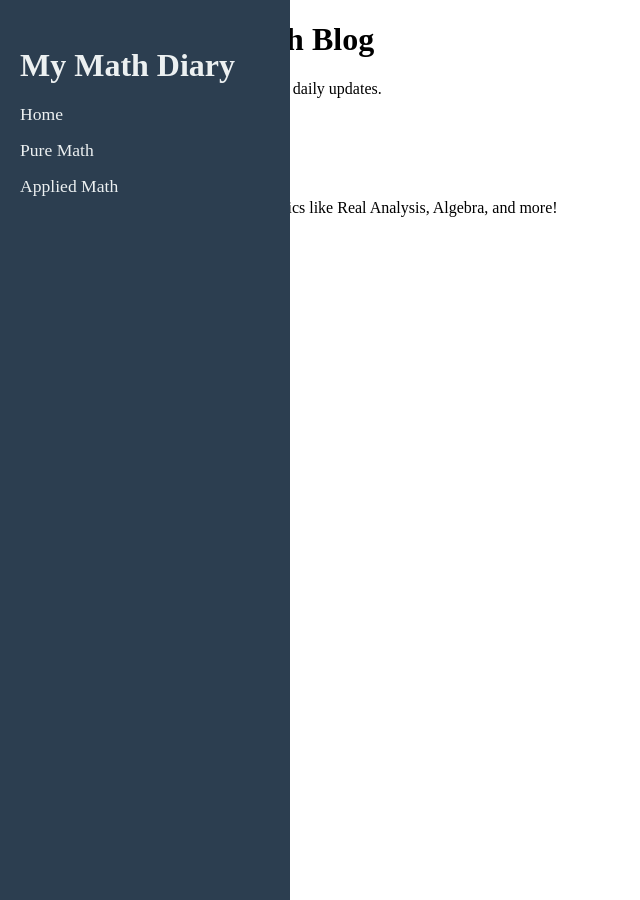
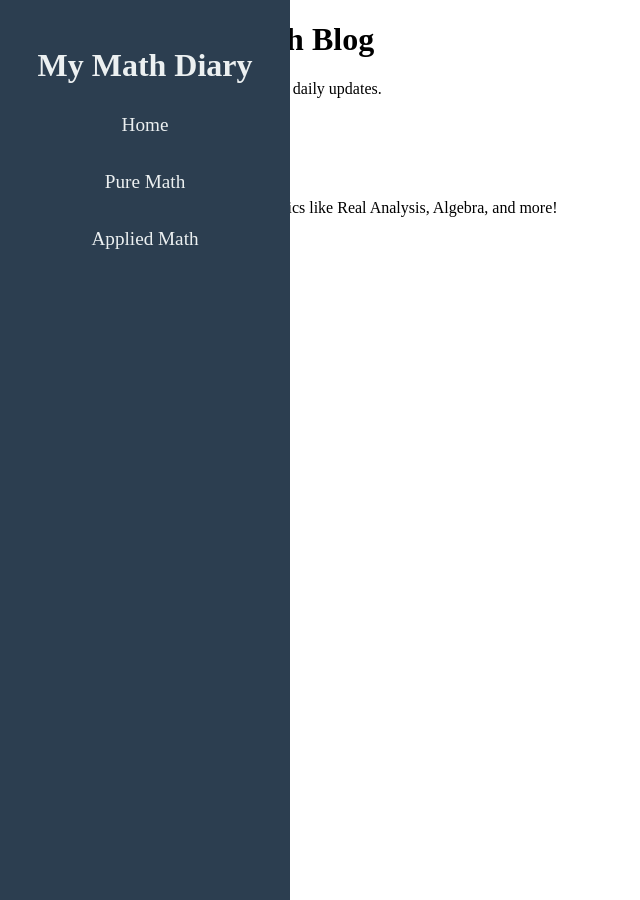
Before and after one commit to GitDisciplined/GitDisciplined.github.io, a Jekyll site: the page built from index.md, in a window 1280 px wide. Shown: the whole page, without its empty margins (0-640 px from the left). Built offline with Jekyll 4.4.1, drawn with Linux system fonts in a browser that asks for light colours.

Commit message:
Update style.css

```diff
--- a/assets/css/style.css
+++ b/assets/css/style.css
@@ -1,14 +1,14 @@
 /* Basic Styles for Sidebar */
 .sidebar {
   width: 250px;
-  background-color: #2c3e50; /* Dark blue background for the sidebar */
-  color: #fff;  /* White text for contrast */
+  background-color: #2c3e50;  /* Dark blue background */
+  color: #fff;  /* White text */
   padding: 20px;
   height: 100vh;  /* Full height of the page */
   position: fixed;
   top: 0;
   left: 0;
-  transition: transform 0.3s ease; /* Smooth transition for mobile view */
+  transition: transform 0.3s ease;
 }
 
 .sidebar h2 {
@@ -16,6 +16,7 @@
   font-size: 2em;
   margin-bottom: 20px;
   color: #ecf0f1; /* Light color for the title */
+  text-align: center;  /* Center the title */
 }
 
 .sidebar ul {
@@ -24,21 +25,26 @@
 }
 
 .sidebar li {
-  margin: 15px 0;
+  margin: 15px 0;  /* Space between items */
 }
 
 .nav-link {
-  color: #ecf0f1;  /* Light gray text */
+  color: #ecf0f1;  /* Light text color */
   text-decoration: none;
-  font-size: 1.1em;
+  font-size: 1.2em;  /* Adjust font size for better readability */
+  display: block;
+  padding: 10px;
+  text-align: center;  /* Center-align the text */
+  border-radius: 5px;  /* Rounded corners for a modern look */
+  transition: background-color 0.3s ease, color 0.3s ease;
 }
 
 .nav-link:hover {
-  color: #3498db; /* Blue color on hover */
-  text-decoration: underline; /* Underline on hover for emphasis */
+  background-color: #3498db;  /* Blue background on hover */
+  color: #fff;  /* White text on hover */
 }
 
-/* Pure Math Dropdown */
+/* Pure Math Dropdown Styling */
 .dropdown {
   position: relative;
 }
@@ -48,19 +54,21 @@
   position: absolute;
   top: 100%;
   left: 0;
-  background-color: #34495e; /* Darker background for dropdown */
+  background-color: #34495e;  /* Darker background for the dropdown */
   width: 100%;
   list-style-type: none;
+  padding: 10px 0;
   margin: 0;
-  padding: 10px 0;
+  border-radius: 5px;
 }
 
 .dropdown-menu li {
-  padding: 8px 20px;
+  padding: 10px;
+  text-align: center;
 }
 
 .dropdown:hover .dropdown-menu {
-  display: block; /* Show dropdown when hovering over Pure Math */
+  display: block;  /* Show dropdown on hover */
 }
 
 .dropdown-menu .nav-link {
@@ -69,14 +77,15 @@
 
 .dropdown-menu .nav-link:hover {
   color: #3498db;
+  background-color: #2c3e50; /* Slightly darker blue for submenu hover */
 }
 
-/* Responsive Design */
+/* Mobile Responsiveness */
 @media screen and (max-width: 768px) {
   .sidebar {
-    width: 100%;  /* Full-width sidebar on mobile */
+    width: 100%;  /* Full width on mobile */
     position: relative;
-    transform: translateX(-100%); /* Initially hidden */
+    transform: translateX(-100%);
   }
 
   .sidebar.show {
@@ -84,11 +93,11 @@
   }
 
   .sidebar ul {
-    text-align: center;
+    text-align: center;  /* Center-align items in mobile view */
   }
 
   .dropdown-menu {
     left: 50%;
-    transform: translateX(-50%); /* Center the dropdown */
+    transform: translateX(-50%);  /* Center the dropdown on mobile */
   }
 }
```
